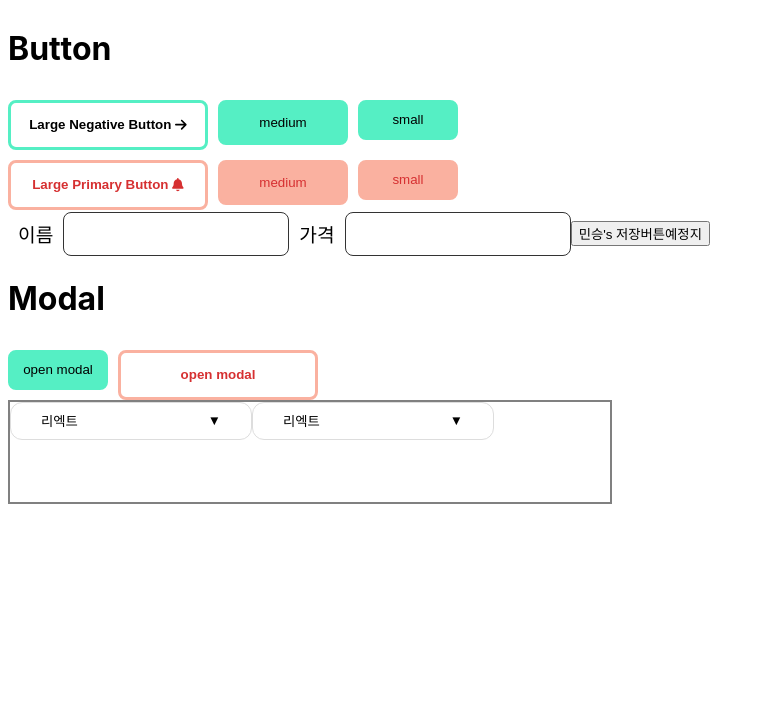
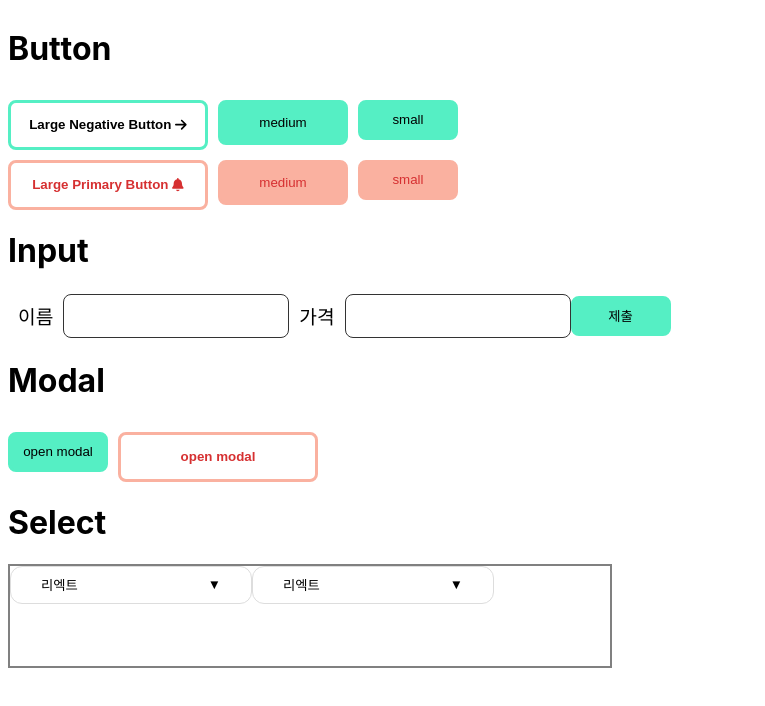
Before and after one commit to hh99test3/hh99-chap3, a React (Create React App) app: page / in a window 1280 px wide. Shown: the top 706 px of the page, without its empty margins (0-765 px from the left). Built offline with nearby package versions, Linux system fonts and the light colour scheme.

Commit message:
dev done

```diff
--- a/package.json
+++ b/package.json
@@ -13,10 +13,7 @@
     "react-dom": "^18.2.0",
     "react-redux": "^8.1.1",
     "react-scripts": "5.0.1",
-<<<<<<< HEAD
     "redux": "^4.2.1",
-=======
->>>>>>> origin/taehyun
     "styled-components": "^6.0.2",
     "web-vitals": "^2.1.0"
   },
--- a/src/features/ui/input/InputContainer.jsx
+++ b/src/features/ui/input/InputContainer.jsx
@@ -1,6 +1,7 @@
 import React, { useState } from "react";
 import { Input } from "./Input";
 import { styled } from "styled-components";
+import Button from "../button/Button";
 
 const Container = styled.form`
   display: flex;
@@ -40,7 +41,7 @@ export const InputContainer = () => {
         onChange={onChangePrice}
         title={"가격"}
       />
-      <button onClick={onSubmitHandler}>민승's 저장버튼예정지</button>
+      <Button text="제출" color="blue" onClick={onSubmitHandler} />
     </Container>
   );
 };
--- a/src/pages/Home.jsx
+++ b/src/pages/Home.jsx
@@ -25,7 +25,8 @@ const Home = () => {
         <BlueButtonGroup />
         <RedButtonGroup />
       </ButtonTemplate>
-      <InputContainer>Inputcontainer</InputContainer>
+      <h1>Input</h1>
+      <InputContainer />
       <ModalTemplate>
         <h1>Modal</h1>
         <ModalButtonGroup onModalOpen={openModalHandler} />
@@ -34,9 +35,10 @@ const Home = () => {
           {modal.small && <SmallModal onModalDown={closeModalHandler} />}
         </Portal>
       </ModalTemplate>
-      <SelectContainer>SelectContainer</SelectContainer>
-  </>
-)}
-
+      <h1>Select</h1>
+      <SelectContainer />
+    </>
+  );
+};
 
 export default Home;
```
